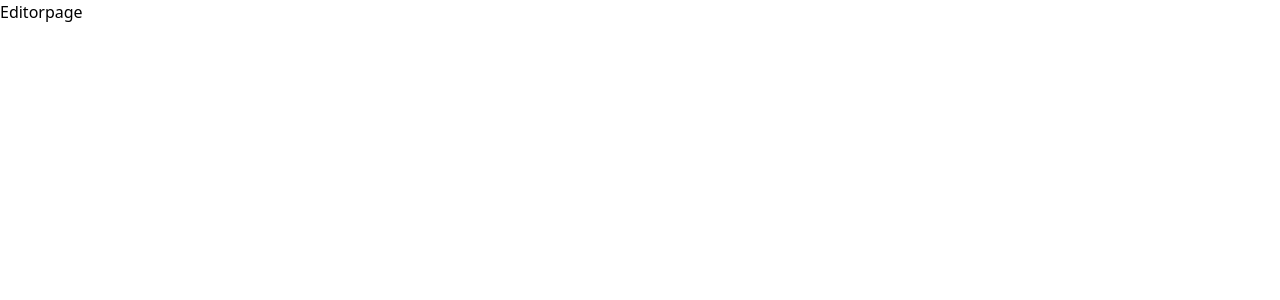
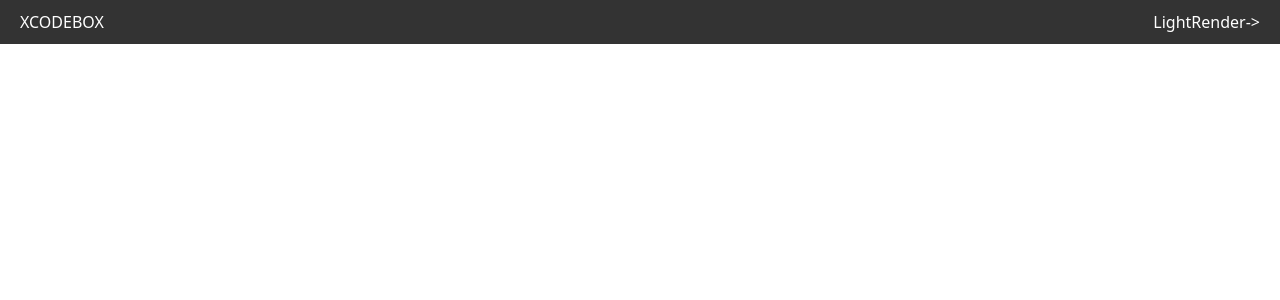
Before and after one commit to insshubh/XCODEFORM, a React (Vite) app in the folder MultiUserCodingPlatform/: page /editor/1 in a window 1280 px wide. Shown: the top 300 px of the page. Built offline with nearby package versions, Linux system fonts and the light colour scheme.

Commit message:
Navbar_done

```diff
--- /dev/null
+++ b/MultiUserCodingPlatform/src/Component/Bulb.jsx
@@ -0,0 +1,17 @@
+import React, { useState } from 'react';
+
+const BulbButton = () => {
+    const [isOn, setIsOn] = useState(false);
+
+    const toggleBulb = () => {
+      setIsOn(!isOn);
+    };
+}
+export default function Bulb() {
+  return (
+
+    <button onClick={toggleBulb}>
+      {isOn ? 'Turn Off' : 'Turn On'}
+    </button>
+  );
+};
--- /dev/null
+++ b/MultiUserCodingPlatform/src/Component/Navbar.css
@@ -0,0 +1,35 @@
+/* Navbar.css */
+
+.navbar {
+    display: flex;
+    justify-content: space-between;
+    align-items: center;
+    padding: 10px 20px;
+    background-color: #333;
+    color: #fff;
+  }
+
+  .logo img {
+    height: 40px;
+  }
+
+  .right-section {
+    display: flex;
+    align-items: center;
+  }
+
+  .navbar-button {
+    padding: 10px 20px;
+    margin-right: 10px;
+    border: none;
+    border-radius: 5px;
+    background-color: #fff;
+    color: #333;
+    cursor: pointer;
+  }
+
+  .icon {
+    width: 30px;
+    height: 30px;
+    margin-right: 10px;
+  }
--- /dev/null
+++ b/MultiUserCodingPlatform/src/Component/Navbar.jsx
@@ -0,0 +1,31 @@
+import React, { useState } from 'react';
+import './Navbar.css'; // Import CSS file for styling
+import Bulb from './Bulb'; // Assuming you have a component named Bulb
+
+const Navbar = () => {
+    const [isOn, setIsOn] = useState(false);
+    const toggleBulb = () => {
+        setIsOn(!isOn);
+    };
+    return (
+        <div className="navbar">
+            <div className="logo">
+                <h2 className="text-2xl font-bold bg-gradient-to-r from-white to-gray-500 text-transparent bg-clip-text">XCODEBOX</h2>
+
+
+            </div>
+            <div className="right-section ">
+                <button className={isOn ? "text-gray-900 hover:text-white border border-gray-800 hover:bg-gray-900 focus:ring-4 focus:outline-none focus:ring-white font-medium rounded-full text-sm px-4 py-2 text-center me-2 mb-2 dark:border-white dark:text-gray-400 dark:hover:text-white dark:hover:bg-gray-600 dark:focus:ring-gray-800" : "text-yellow-400 hover:text-white border border-yellow-400 hover:bg-yellow-500 focus:ring-4 focus:outline-none focus:ring-yellow-300 font-medium rounded-full text-sm px-4 py-2 text-center me-2 mb-2 dark:border-yellow-300 dark:text-yellow-300 dark:hover:text-white dark:hover:bg-yellow-400 dark:focus:ring-yellow-900"} onClick={toggleBulb}>
+                    {isOn ? 'Dark' : 'Light'}
+                </button>
+
+
+                <button type="button" className="py-2.5 px-5 me-2 mb-2 text-sm font-medium text-gray-900 focus:outline-none bg-transparent rounded-md border border-white hover:bg-gray-600 hover:text-blue-700 focus:z-10 focus:ring-4 focus:ring-white dark:focus:ring-gray-700 dark:bg-transparent dark:text-white dark:border-white dark:hover:text-white dark:hover:bg-gray-700">{"Render->"}</button>
+
+
+            </div>
+        </div>
+    );
+};
+
+export default Navbar;
--- a/MultiUserCodingPlatform/src/Pages/Editorpage.jsx
+++ b/MultiUserCodingPlatform/src/Pages/Editorpage.jsx
@@ -1,8 +1,12 @@
 import React from 'react'
-
+import Navbar from '../Component/Navbar'
 function Editorpage() {
   return (
-    <div>Editorpage</div>
+    <>
+    <Navbar />
+    </>
+
+
   )
 }
 
```
Also changed, not shown: MultiUserCodingPlatform/src/Component/Codearea.jsx (added), MultiUserCodingPlatform/src/Component/Userlist.jsx (added).
